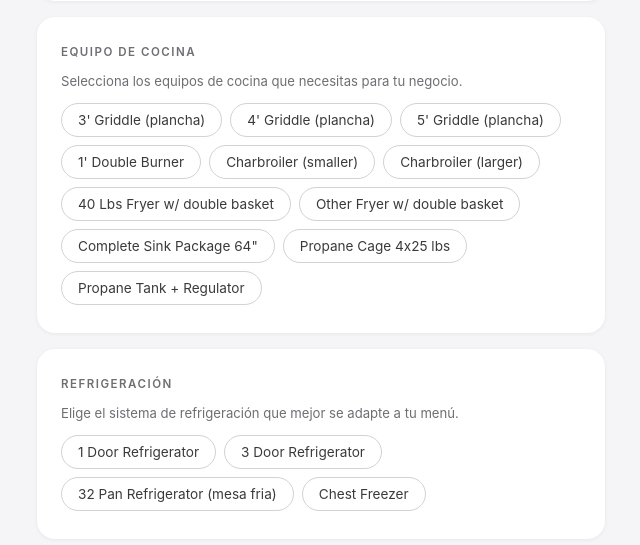
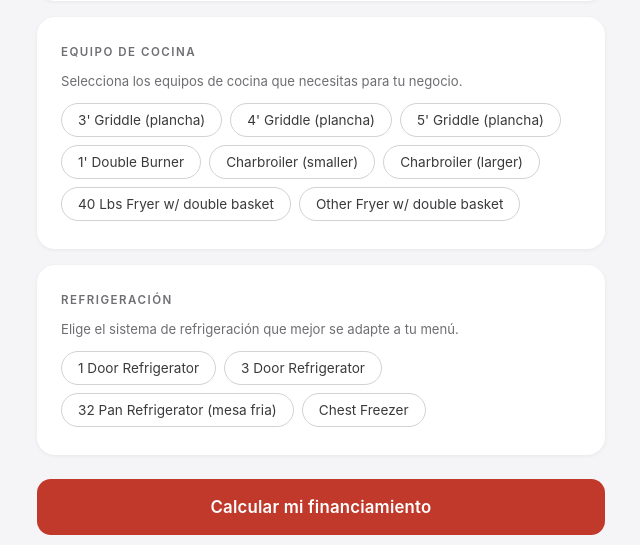
Before and after one commit to cookingboxusa/cookingbox-financiamiento, a Flask app: page /cotizador in a window 1280 px wide. Shown: the part 883-1428 px from the top of the page, without its empty margins (319-959 px from the left). Run offline with Flask 3, Linux system fonts and the light colour scheme.

Commit message:
Simulador: Sink 64, Propane Cage 4x25, Propane Tank ocultos pero sumados al monto

```diff
--- a/data/cotizador_config.json
+++ b/data/cotizador_config.json
@@ -30,9 +30,9 @@
     {"nombre": "3 Door Refrigerator",             "precio": 750,  "categoria": "refrigeracion"},
     {"nombre": "32 Pan Refrigerator (mesa fria)", "precio": 750,  "categoria": "refrigeracion"},
     {"nombre": "Chest Freezer",                   "precio": 150,  "categoria": "refrigeracion"},
-    {"nombre": "Complete Sink Package 64\"",       "precio": 600,  "categoria": "cocina"},
-    {"nombre": "Propane Cage 4x25 lbs",           "precio": 75,   "categoria": "cocina"},
-    {"nombre": "Propane Tank + Regulator",        "precio": 150,  "categoria": "cocina"}
+    {"nombre": "Complete Sink Package 64\"",       "precio": 600,  "categoria": "cocina", "oculto": true},
+    {"nombre": "Propane Cage 4x25 lbs",           "precio": 75,   "categoria": "cocina", "oculto": true},
+    {"nombre": "Propane Tank + Regulator",        "precio": 150,  "categoria": "cocina", "oculto": true}
   ],
   "descripcion_general": [
     "Tandem axle trailer",
--- a/templates/cotizador.html
+++ b/templates/cotizador.html
@@ -379,13 +379,15 @@
         </p>
         <div class="pills">
             {% for i, eq in enumerate(cfg.equipos) %}
-            {% if eq.get('categoria') == 'cocina' %}
+            {% if eq.get('categoria') == 'cocina' and not eq.get('oculto') %}
             <div class="pill-item">
                 <input type="checkbox" id="eq_{{ i }}" data-precio="{{ eq.precio }}"
                        class="eq-check"
                        onchange="recalcular()">
                 <label for="eq_{{ i }}">{{ eq.nombre }}</label>
             </div>
+            {% elif eq.get('oculto') and not eq.get('siempre') %}
+            <input type="hidden" class="eq-oculto" data-precio="{{ eq.precio }}">
             {% endif %}
             {% endfor %}
         </div>
@@ -512,6 +514,9 @@ function getValues() {
         if (cb.checked) totalEquipos += parseFloat(cb.dataset.precio) || 0;
     });
     document.querySelectorAll('.eq-siempre').forEach(el => {
+        totalEquipos += parseFloat(el.dataset.precio) || 0;
+    });
+    document.querySelectorAll('.eq-oculto').forEach(el => {
         totalEquipos += parseFloat(el.dataset.precio) || 0;
     });
 
```
